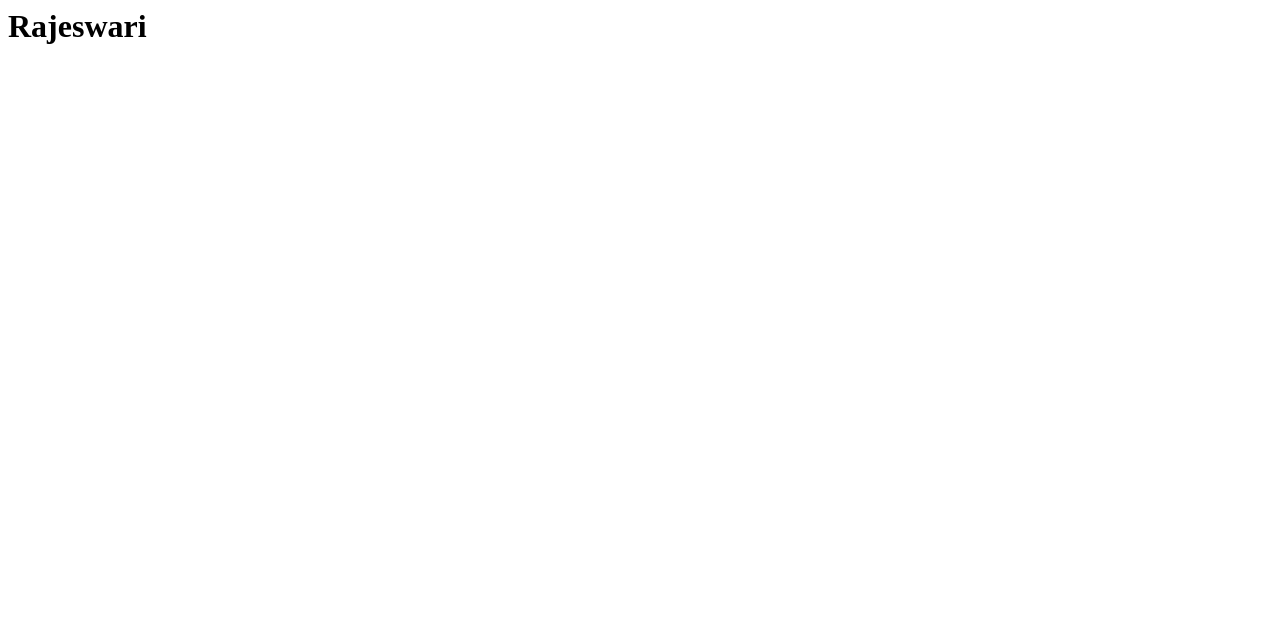
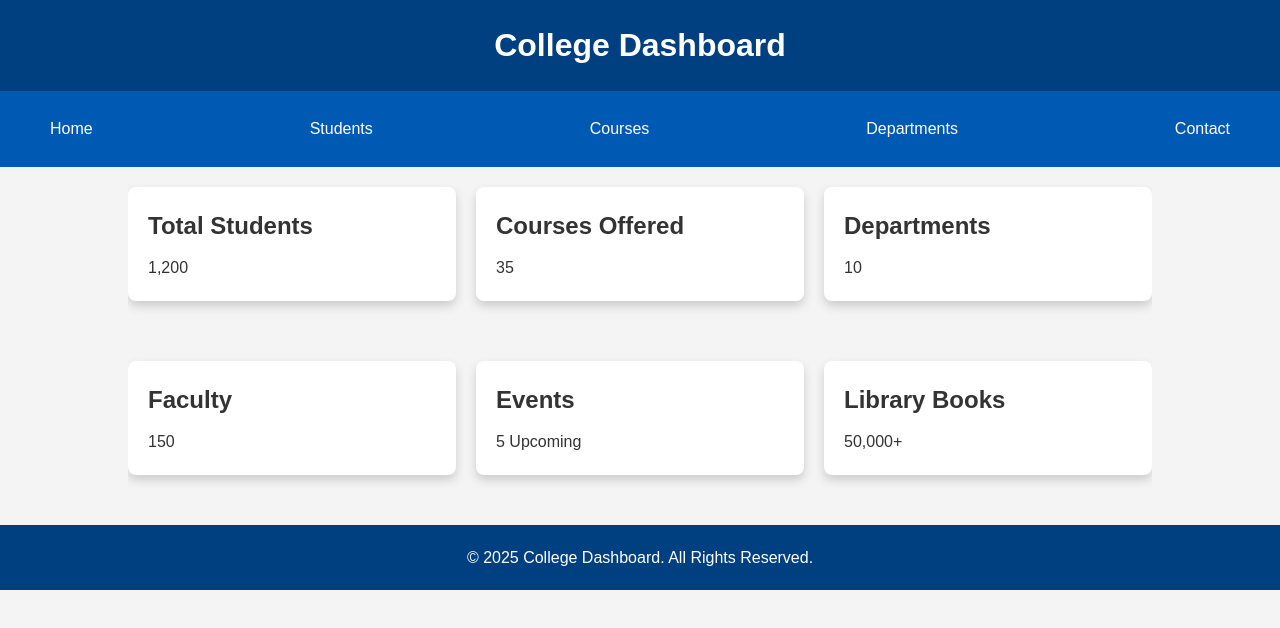
Before and after one commit to rajeswarimaruthamuthu/clg15, a plain HTML site: page index.html in a window 1280 px wide. Drawn offline with Linux system fonts and the light colour scheme.

Commit message:
Update index.html

```diff
--- a/index.html
+++ b/index.html
@@ -1 +1,136 @@
-<h1>Rajeswari<h1>
+<!DOCTYPE html>
+<html lang="en">
+<head>
+<meta charset="UTF-8">
+<meta name="viewport" content="width=device-width, initial-scale=1.0">
+<title>College Dashboard</title>
+<style>
+    * {
+        margin: 0;
+        padding: 0;
+        box-sizing: border-box;
+        font-family: Arial, sans-serif;
+    }
+
+    body {
+        background-color: #f4f4f4;
+        color: #333;
+        line-height: 1.6;
+    }
+
+    .container {
+        width: 80%;
+        margin: auto;
+        overflow: hidden;
+    }
+
+    header {
+        background: #004080;
+        color: #fff;
+        padding: 20px 0;
+        text-align: center;
+    }
+
+    header h1 {
+        margin: 0;
+    }
+
+    nav {
+        background: #0059b3;
+        color: #fff;
+        display: flex;
+        justify-content: space-between;
+        padding: 15px 30px;
+    }
+
+    nav a {
+        color: #fff;
+        text-decoration: none;
+        padding: 10px 20px;
+    }
+
+    nav a:hover {
+        background: #003366;
+        border-radius: 5px;
+    }
+
+    .card {
+        background: #fff;
+        border-radius: 8px;
+        box-shadow: 0 5px 10px #ccc;
+        padding: 20px;
+        margin: 20px 0;
+    }
+
+    .card h2 {
+        margin-bottom: 10px;
+    }
+
+    .grid {
+        display: grid;
+        grid-template-columns: repeat(3, 1fr);
+        gap: 20px;
+    }
+
+    .footer {
+        background: #004080;
+        color: #fff;
+        text-align: center;
+        padding: 20px;
+        margin-top: 30px;
+    }
+
+    @media (max-width: 768px) {
+        .grid {
+            grid-template-columns: 1fr;
+        }
+    }
+</style>
+</head>
+<body>
+<header>
+    <h1>College Dashboard</h1>
+</header>
+
+<nav>
+    <a href="#">Home</a>
+    <a href="#">Students</a>
+    <a href="#">Courses</a>
+    <a href="#">Departments</a>
+    <a href="#">Contact</a>
+</nav>
+
+<div class="container">
+    <div class="grid">
+        <div class="card">
+            <h2>Total Students</h2>
+            <p>1,200</p>
+        </div>
+        <div class="card">
+            <h2>Courses Offered</h2>
+            <p>35</p>
+        </div>
+        <div class="card">
+            <h2>Departments</h2>
+            <p>10</p>
+        </div>
+        <div class="card">
+            <h2>Faculty</h2>
+            <p>150</p>
+        </div>
+        <div class="card">
+            <h2>Events</h2>
+            <p>5 Upcoming</p>
+        </div>
+        <div class="card">
+            <h2>Library Books</h2>
+            <p>50,000+</p>
+        </div>
+    </div>
+</div>
+
+<div class="footer">
+    <p>&copy; 2025 College Dashboard. All Rights Reserved.</p>
+</div>
+</body>
+</html>
```
